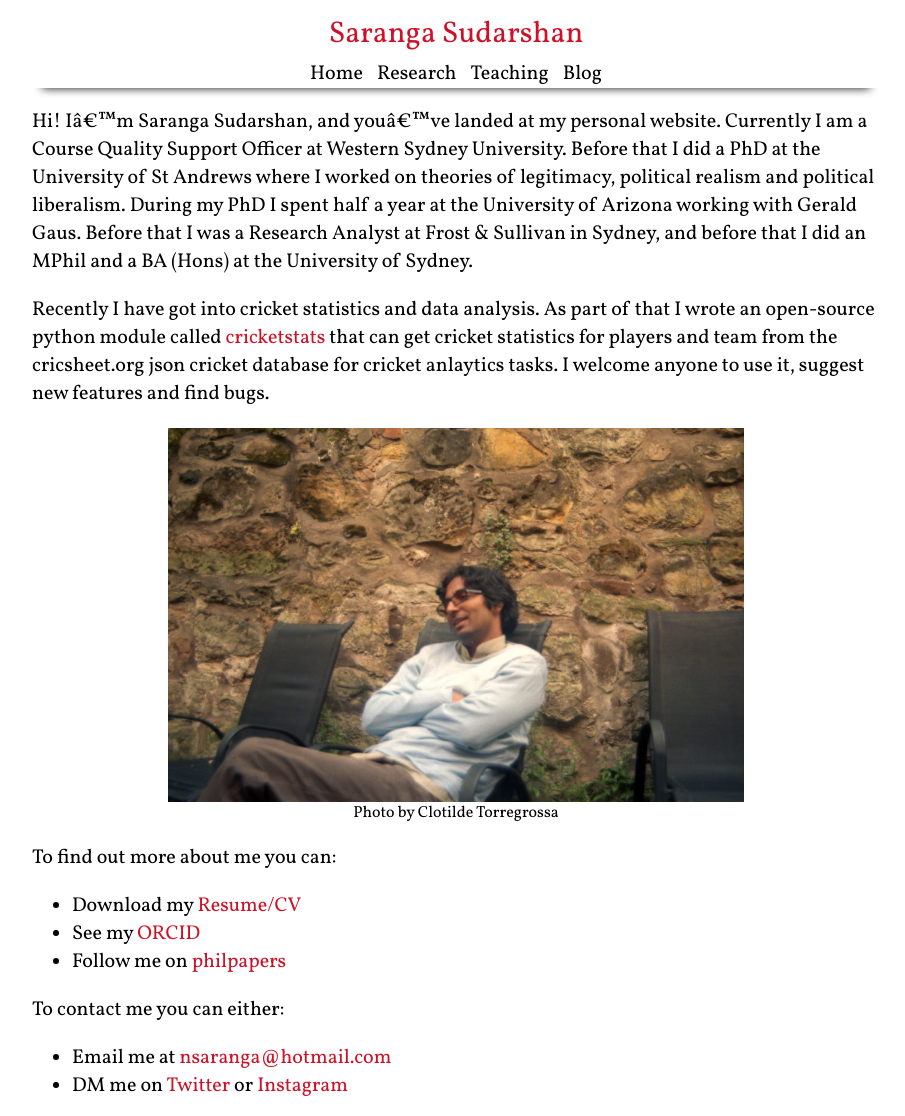
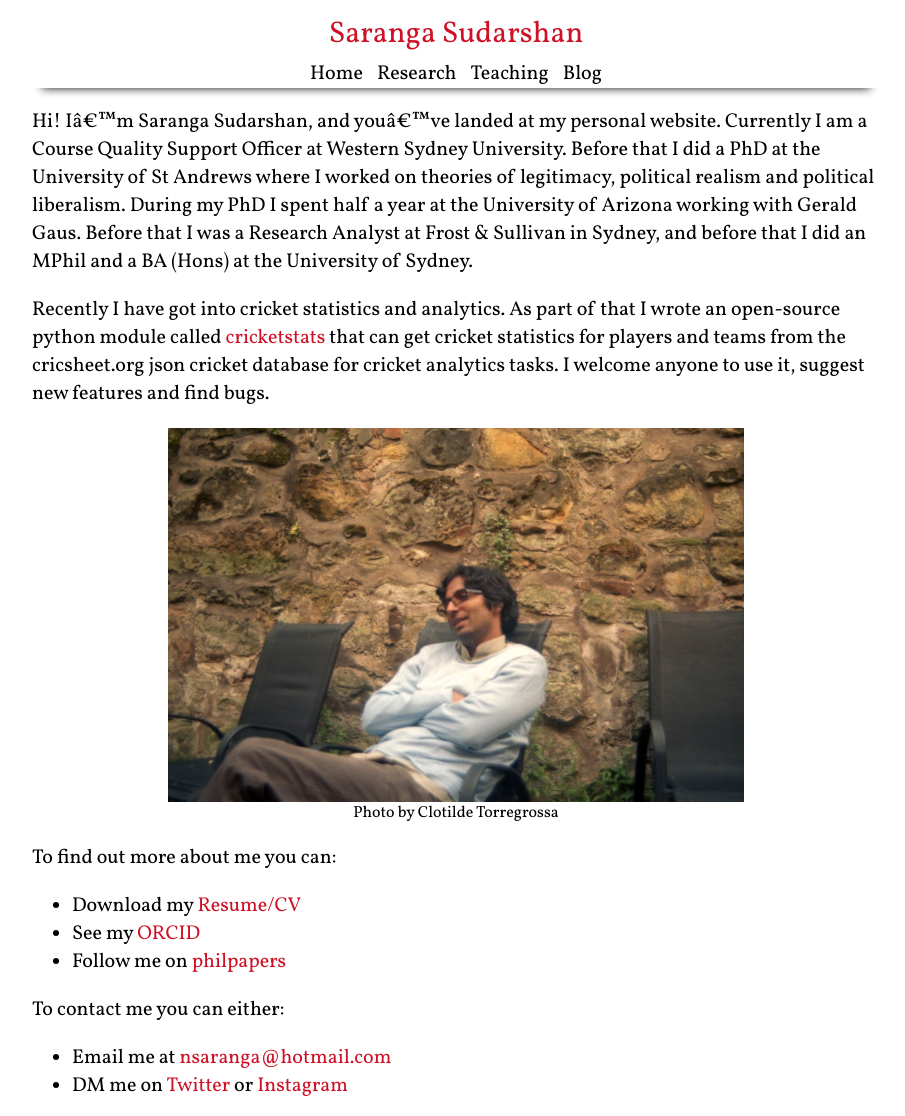
Before and after one commit to nsaranga/saranga.github.io, a Jekyll site: the page built from index.md, in a window 1280 px wide. Shown: the whole page, without its empty margins (184-1089 px from the left). Built offline with Jekyll 4.4.1, drawn with Linux system fonts in a browser that asks for light colours.

Commit message:
spelling

```diff
--- a/index.md
+++ b/index.md
@@ -8,7 +8,7 @@ layout: default
 
 Hi! I'm Saranga Sudarshan, and you've landed at my personal website. Currently I am a Course Quality Support Officer at Western Sydney University. Before that I did a PhD at the University of St Andrews where I worked on theories of legitimacy, political realism and political liberalism. During my PhD I spent half a year at the University of Arizona working with Gerald Gaus. Before that I was a Research Analyst at Frost & Sullivan in Sydney, and before that I did an MPhil and a BA (Hons) at the University of Sydney.
 
-Recently I have got into cricket statistics and data analysis. As part of that I wrote an open-source python module called [cricketstats](https://github.com/nsaranga/cricketstats) that can get cricket statistics for players and team from the cricsheet.org json cricket database for cricket anlaytics tasks. I welcome anyone to use it, suggest new features and find bugs.
+Recently I have got into cricket statistics and analytics. As part of that I wrote an open-source python module called [cricketstats](https://github.com/nsaranga/cricketstats) that can get cricket statistics for players and teams from the cricsheet.org json cricket database for cricket analytics tasks. I welcome anyone to use it, suggest new features and find bugs.
 
 <figure style="text-align:center;">
 <img src="/assets/profile.jpg" alt="Profile"/>
```
